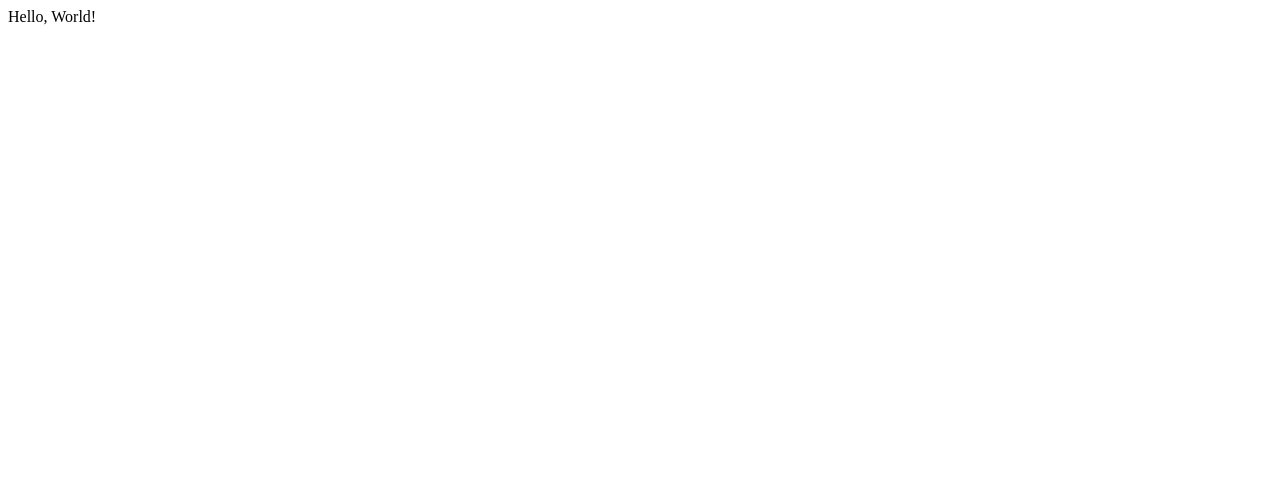
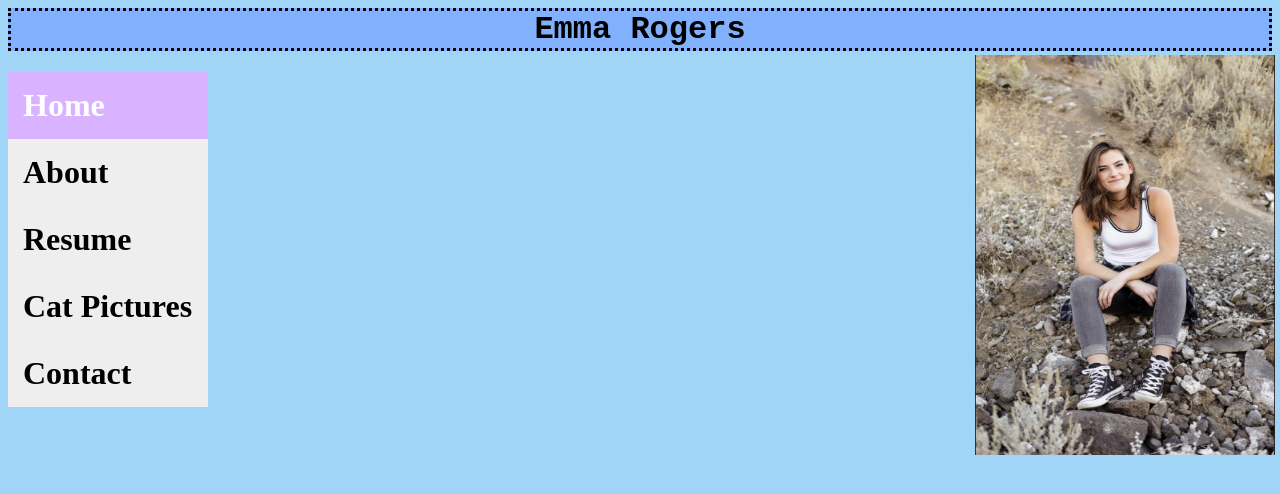
Before and after one commit to erogers3/erogers3.github.io, a plain HTML site: page index.html in a window 1280 px wide. Drawn offline with Linux system fonts and the light colour scheme.

Commit message:
added picture and directory

```diff
--- a/index.html
+++ b/index.html
@@ -1,7 +1,33 @@
 <!DOCTYPE HTML>
 <html>
+
 <head>
+    <link rel="stylesheet" href="style.css">
     <meta charset="utf-8">
-    <title>Hello, World!</title></head>
-<body> Hello, World!</body>
+    <title>Emma Rogers</title>
+</head>
+
+
+<body>
+
+<h1 class="title">Emma Rogers</h1>
+
+<h1 id
+
+ <div class="vertical-menu">
+  <a href="#" class="active">Home</a>
+  <a href="#">About</a>
+  <a href="#">Resume</a>
+  <a href="https://www.pexels.com/search/cat/">Cat Pictures</a>
+  <a href="#">Contact</a>
+</div>
+
+
+
+<IMG STYLE="position:absolute; TOP:55px; RIGHT:5px; WIDTH:300px; HEIGHT:400px" SRC="FullSizeRender.jpg">
+
+</body>
+
+
+
 </html>
--- /dev/null
+++ b/style.css
@@ -0,0 +1,17 @@
+body {background-color: rgb(160, 213, 248);}
+
+.title {text-align:center; margin:auto auto; border-style: dotted; font-family: "Courier New"; background: rgb(129, 177, 253)}
+
+.vertical-menu {
+    width: 200px;}
+.vertical-menu a {
+    background-color: #eee; /* Grey background color */
+    color: black; /* Black text color */
+    display: block; /* Make the links appear below each other */
+    padding: 15px; /* Add some padding */
+    text-decoration: none; /* Remove underline from links */}
+.vertical-menu a:hover {
+    background-color: #ccc; /* Dark grey background on mouse-over */}
+.vertical-menu a.active {
+    background-color: #d9b3ff; /* Adds purple color to the "active/current" link */
+    color: white;}
```
Also changed, not shown: FullSizeRender.jpg (added).
